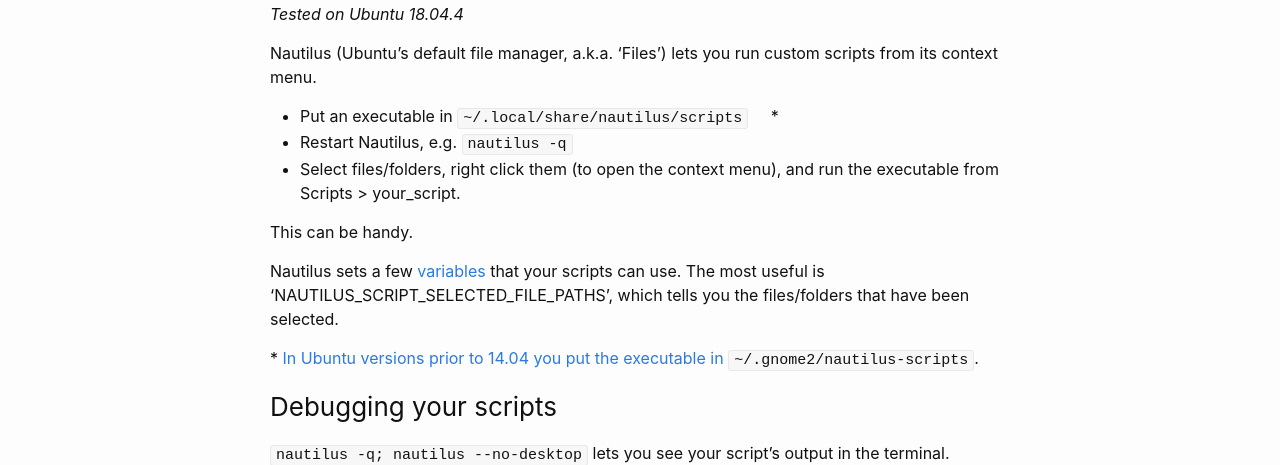
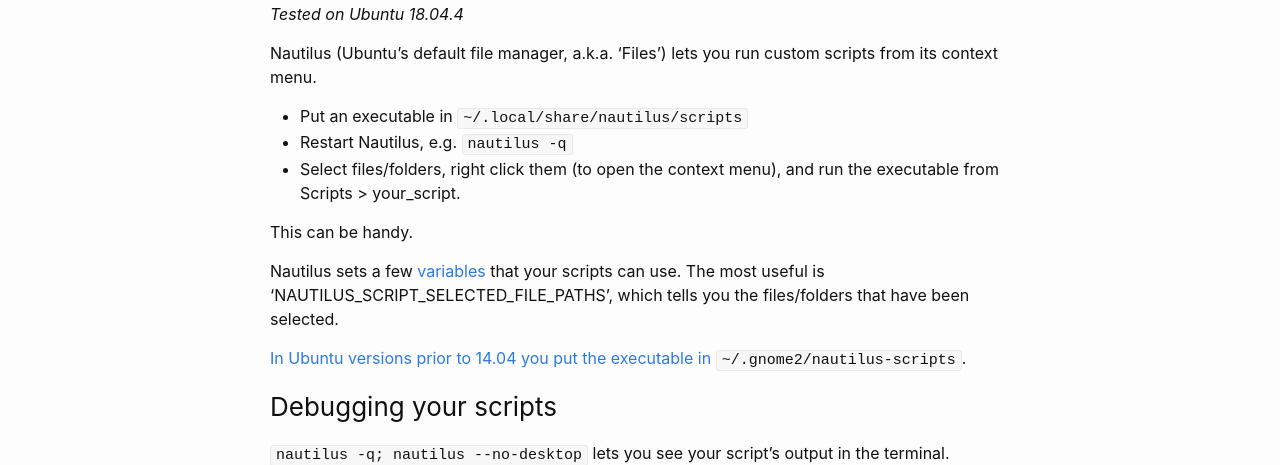
Before and after one commit to sradc/sradc.github.io, a Jekyll site: the page built from _notes/2020-07-20-nautilus-scripts.md, in a window 1280 px wide and 900 px high. Shown: the part 198-663 px from the top of the window. Built offline with Jekyll 4.4.1, drawn with Linux system fonts in a browser that asks for light colours; comment, search, counter and statistics services are not loaded.

Commit message:
removed asterix

```diff
--- a/_notes/2020-07-20-nautilus-scripts.md
+++ b/_notes/2020-07-20-nautilus-scripts.md
@@ -10,7 +10,7 @@
 
 Nautilus (Ubuntu's default file manager, a.k.a. 'Files') lets you run custom scripts from its context menu.
 
-- Put an executable in `~/.local/share/nautilus/scripts` &nbsp; &nbsp; \*
+- Put an executable in `~/.local/share/nautilus/scripts`
 - Restart Nautilus, e.g. `nautilus -q`
 - Select files/folders, right click them (to open the context menu), and run the executable from Scripts > your_script.
 
@@ -18,7 +18,7 @@
 
 Nautilus sets a few [variables](https://help.ubuntu.com/community/NautilusScriptsHowto) that your scripts can use. The most useful is 'NAUTILUS_SCRIPT_SELECTED_FILE_PATHS', which tells you the files/folders that have been selected.
 
-\* [In Ubuntu versions prior to 14.04 you put the executable in](https://askubuntu.com/a/14705)  `~/.gnome2/nautilus-scripts`.
+[In Ubuntu versions prior to 14.04 you put the executable in](https://askubuntu.com/a/14705)  `~/.gnome2/nautilus-scripts`.
 
 ### Debugging your scripts
 
```
